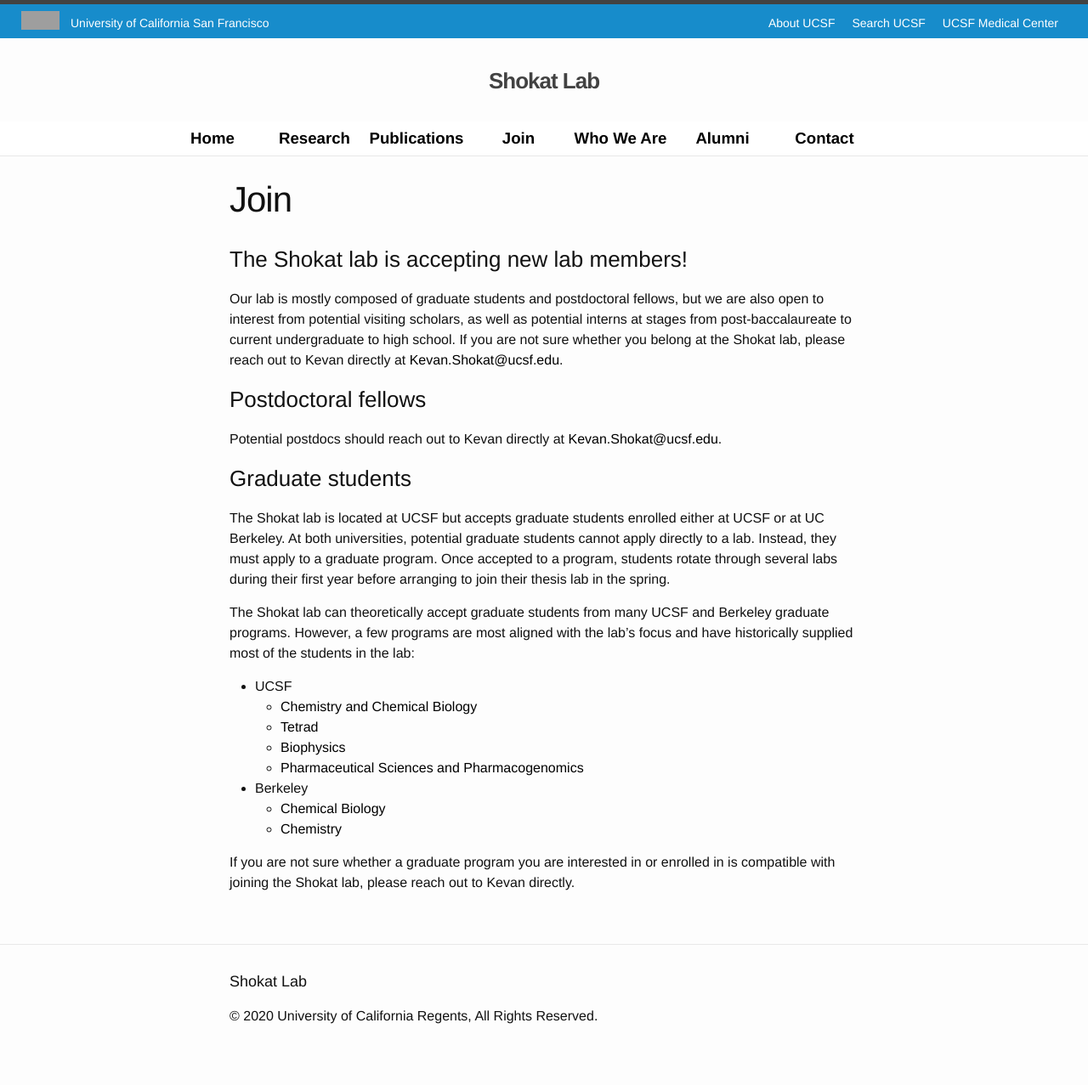
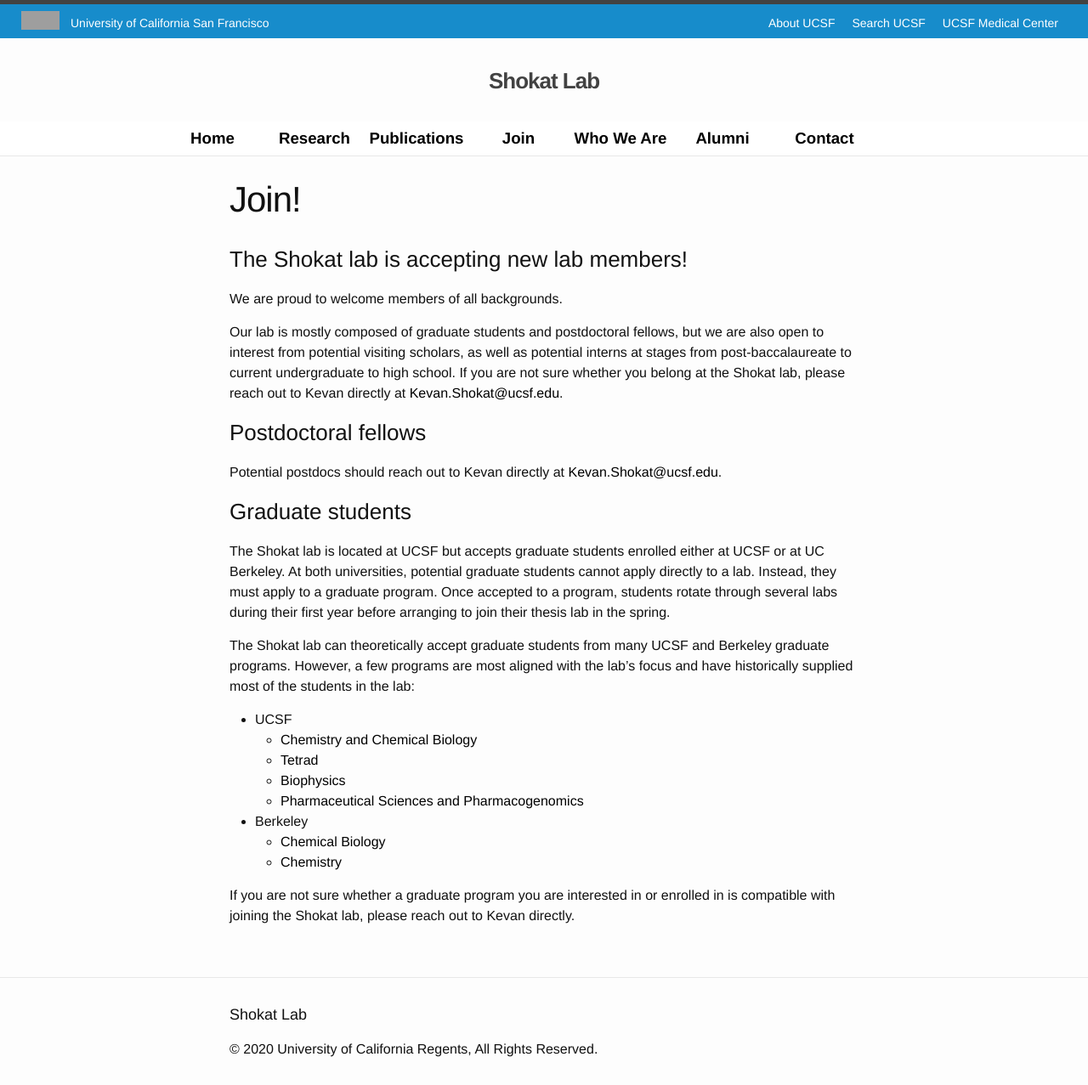
Before and after one commit to UCSF-CMP/shokat-lab, a Jekyll site: the page built from join.md, in a window 1280 px wide. Shown: the whole page at 85% size. Built offline with Jekyll 4.4.1, drawn with Linux system fonts in a browser that asks for light colours; nearby versions of some CDN libraries; before the commit the page ends 1238 px from its top, so only the background shows below that; grey boxes are pictures that could not be loaded.

Commit message:
add bit about welcoming people of different backgrounds

```diff
--- a/join.md
+++ b/join.md
@@ -1,9 +1,11 @@
 ---
 layout: page
-title: Join
+title: Join!
 permalink: /join/
 ---
 ### The Shokat lab is accepting new lab members!
+We are proud to welcome members of all backgrounds.
+
 Our lab is mostly composed of graduate students and postdoctoral fellows, but we are also open to interest from potential visiting scholars, as well as potential interns at stages from post-baccalaureate to current undergraduate to high school. If you are not sure whether you belong at the Shokat lab, please reach out to Kevan directly at [Kevan.Shokat@ucsf.edu](mailto:Kevan.Shokat@ucsf.edu).
 
 ### Postdoctoral fellows
```
